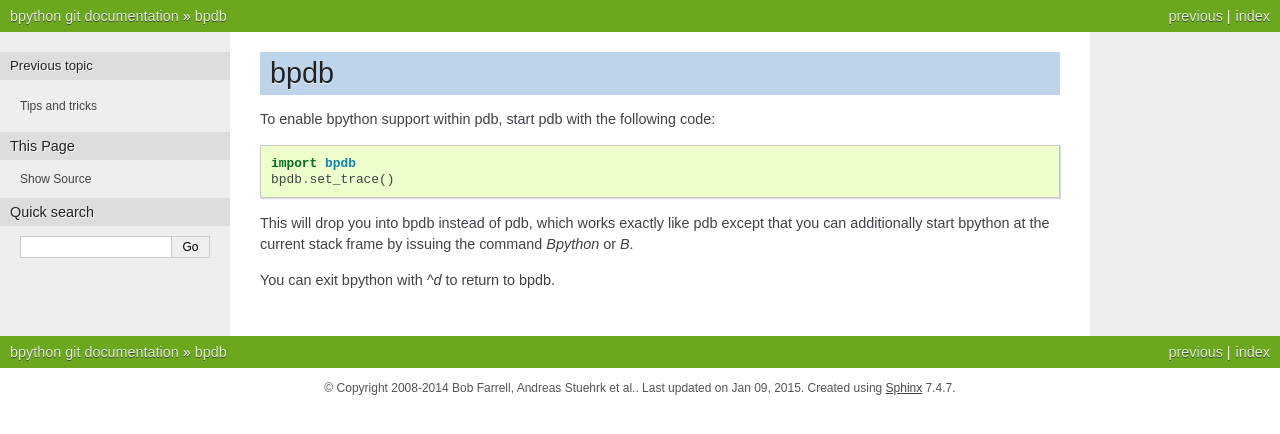
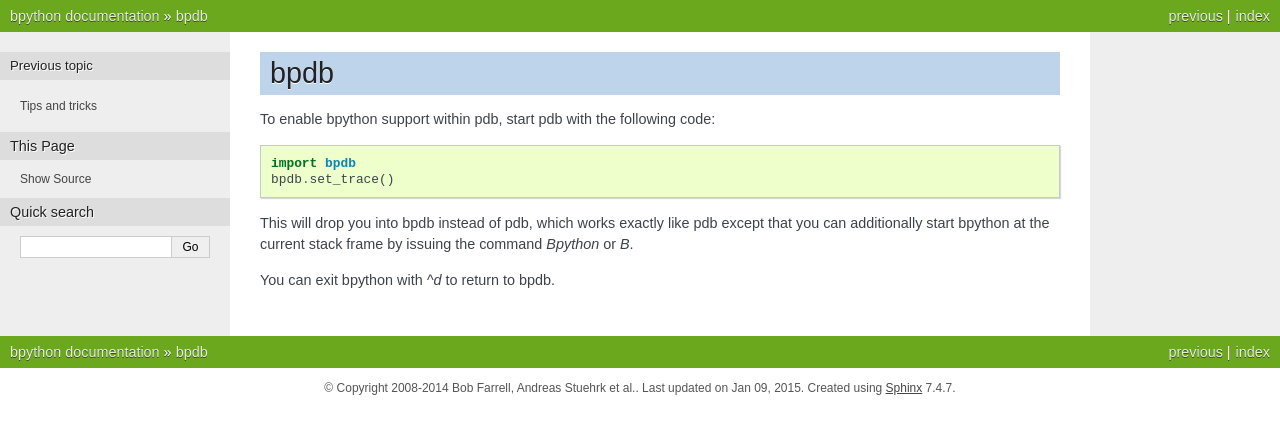
Before and after one commit to bpython/bpython, a Sphinx documentation site: the page built from doc/sphinx/source/bpdb.rst, in a window 1280 px wide. Shown: the top 434 px of the page. Built offline with Sphinx 7.4.7, drawn with Linux system fonts in a browser that asks for light colours; pages that are not in the unit, such as notebooks, are missing from menus; some of the changed lines change nothing that is shown.

Commit message:
Use auto-generated version number for sphinx documentation
Signed-off-by: Sebastian Ramacher <sebastian+dev@ramacher.at>

```diff
--- a/doc/sphinx/source/conf.py
+++ b/doc/sphinx/source/conf.py
@@ -11,7 +11,7 @@
 # All configuration values have a default; values that are commented out
 # serve to show the default.
 
-import sys, os
+import os
 
 # If extensions (or modules to document with autodoc) are in another directory,
 # add these directories to sys.path here. If the directory is relative to the
@@ -45,9 +45,15 @@
 # built documents.
 #
 # The short X.Y version.
-version = 'git'
+
+version_file = os.path.join(os.path.dirname(os.path.abspath(__file__)),
+                            '../../../bpython/_version.py')
+
+with open(version_file) as vf:
+    version = vf.read().strip().split('=')[-1].replace('\'', '')
+
 # The full version, including alpha/beta/rc tags.
-release = 'git'
+release = version
 
 # The language for content autogenerated by Sphinx. Refer to documentation
 # for a list of supported languages.
```
